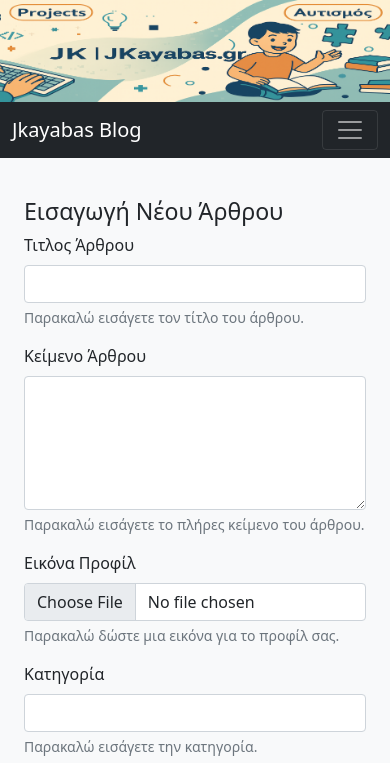
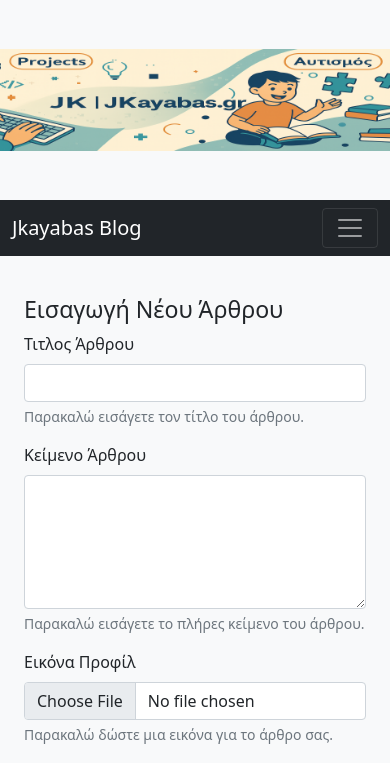
Before and after one commit to jkagiavas/FlaskBlogApp, a Flask app: page /new_article/ in a window 390 px wide. Shown: the top 763 px of the page. Run offline with Flask 2, Linux system fonts and the light colour scheme; a user stored in the database is signed in; tables that the repository leaves empty hold one stand-in row (values such as "Sample post"); grey boxes marked "Sample" are stand-in pictures; lists and menus that the app fills with data are empty; some libraries are stand-ins or nearby versions.

Commit message:
edit article correction

```diff
--- a/src/FlaskBlogApp/routes.py
+++ b/src/FlaskBlogApp/routes.py
@@ -42,7 +42,7 @@ def image_save(image, where, size):
 @app.route("/")
 def root():
     page = request.args.get("page", 1, type=int)
-    articles = Article.query.order_by(Article.date_created.desc()).paginate(per_page=2, page=page)
+    articles = Article.query.order_by(Article.date_created.desc()).paginate(per_page=5, page=page)
     return render_template("index.html", articles=articles)
 
 
@@ -238,27 +238,48 @@ def account():
 def edit_article(article_id):
     article = Article.query.filter_by(id=article_id, author=current_user).first_or_404()
 
-    form = NewArticleForm(article_title=article.article_title, article_body=article.article_body)
+    form = NewArticleForm(
+        article_title=article.article_title,
+        article_body=article.article_body,
+        category=article.category_id,
+        topic=article.topic_id
+    )
+    if current_user.username == "jkayabas_dev":
+        form.category.choices = [(c.id, c.name) for c in Category.query.all()]
+    else:
+        autism = Category.query.filter_by(name="Autism").first()
+        form.category.choices = [(autism.id, 'Αυτισμός')] if autism else []
+
+    autism = Category.query.filter_by(name="Autism").first()
+    selected_category_id = form.category.data or article.category_id
+
+    if autism and selected_category_id == autism.id:
+        form.topic.choices = [(t.id, t.name) for t in Topic.query.filter_by(category_id=autism.id).all()]
+    else:
+        form.topic.choices = []
+        form.topic.data = None
 
     if request.method == 'POST' and form.validate_on_submit():
         article.article_title = form.article_title.data
         article.article_body = form.article_body.data
-
+        article.category_id = form.category.data
+        article.topic_id = form.topic.data if form.topic.data else None
         # image_save(image, where, size)
         if form.article_image.data:
             try:
                 image_file = image_save(form.article_image.data, 'articles_images', (640, 360))
+                article.article_image = image_file
             except:
                 abort(415)
 
-            article.article_image =  image_file
+
 
 
         db.session.commit()
 
         flash(f"Το άρθρο με τίτλο <b>{article.article_title} </b>ενημερώθηκε με επιτυχία.", "success")
+        return redirect(url_for('root'))
 
-        return redirect(url_for('root'))
     return render_template("new_article.html", form=form, page_title="Επεξεργασία Άρθρου")
 
 @app.route('/autism')
--- a/src/FlaskBlogApp/static/css/styles.css
+++ b/src/FlaskBlogApp/static/css/styles.css
@@ -15,13 +15,18 @@ body {
     height: auto; /* Ύψος που μπορείς να αλλάξεις ανάλογα με την οθόνη */
     aspect-ratio: 1920 / 500;
 }
+@media (max-width: 768px) {
+  .banner {
+    height: 250px; /* πιο μικρό ύψος στο κινητό */
+    object-position: center top; /* εστιάζει πιο πολύ στο πάνω μέρος */
+  }
+}
 
-/* Για μικρές οθόνες (κινητά) */
-@media (max-width: 768px) {
-    .banner {
-        height: auto; /* Μικρότερο ύψος για κινητά */
-        background-position: center top; /* Ίσως θέλεις να δείχνει πιο πάνω */
-    }
+@media (max-width: 480px) {
+  .banner {
+    height: 200px;
+    object-position: center; /* ίσως θέλεις να το αλλάξεις σε left/right ανάλογα τι θέλεις να φαίνεται */
+  }
 }
 
 
--- a/src/FlaskBlogApp/templates/new_article.html
+++ b/src/FlaskBlogApp/templates/new_article.html
@@ -48,10 +48,10 @@
                     {{ form.article_image.label(class="form-label") }}
                     {{ form.article_image(class="form-control") }}
                     <div id="article_imageHelp" class="form-text">
-                        Παρακαλώ δώστε μια εικόνα για το προφίλ σας.</div>
+                        Παρακαλώ δώστε μια εικόνα για το άρθρο σας.</div>
                     {% if form.article_image.errors %}
                         <ul class="errors">
-                            {%for error in form.email.errors %}
+                            {%for error in form.article_image.errors %}
                                <li class="alert text-danger">
                                    {{ error }}
                                </li>
```
Also changed, not shown: src/FlaskBlogApp/static/images/articles_images/4efb8b2f389bcbd832edc385.png (added), src/FlaskBlogApp/static/images/articles_images/ce5c58bd23bf45474615a682.png (added), src/FlaskBlogApp/static/images/articles_images/ea478d152422b7aa7f4a8f03.png (added).
